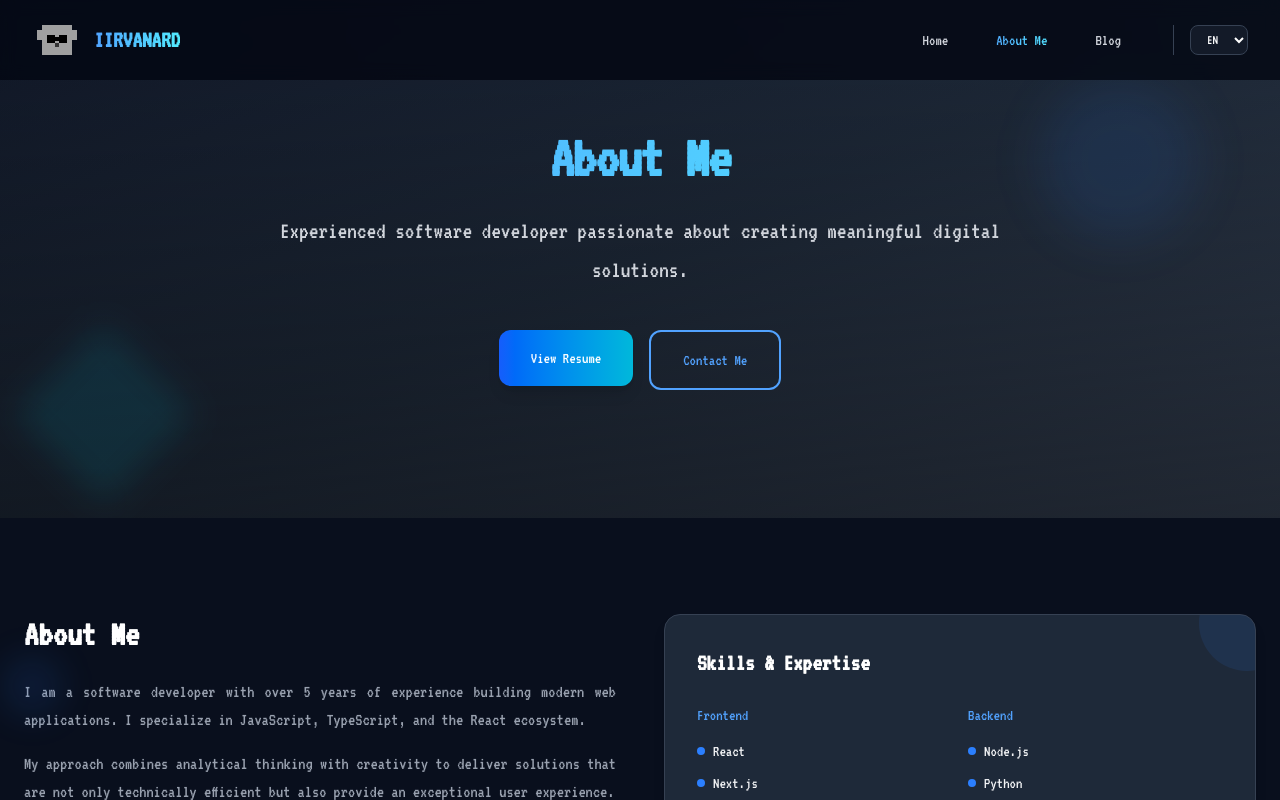
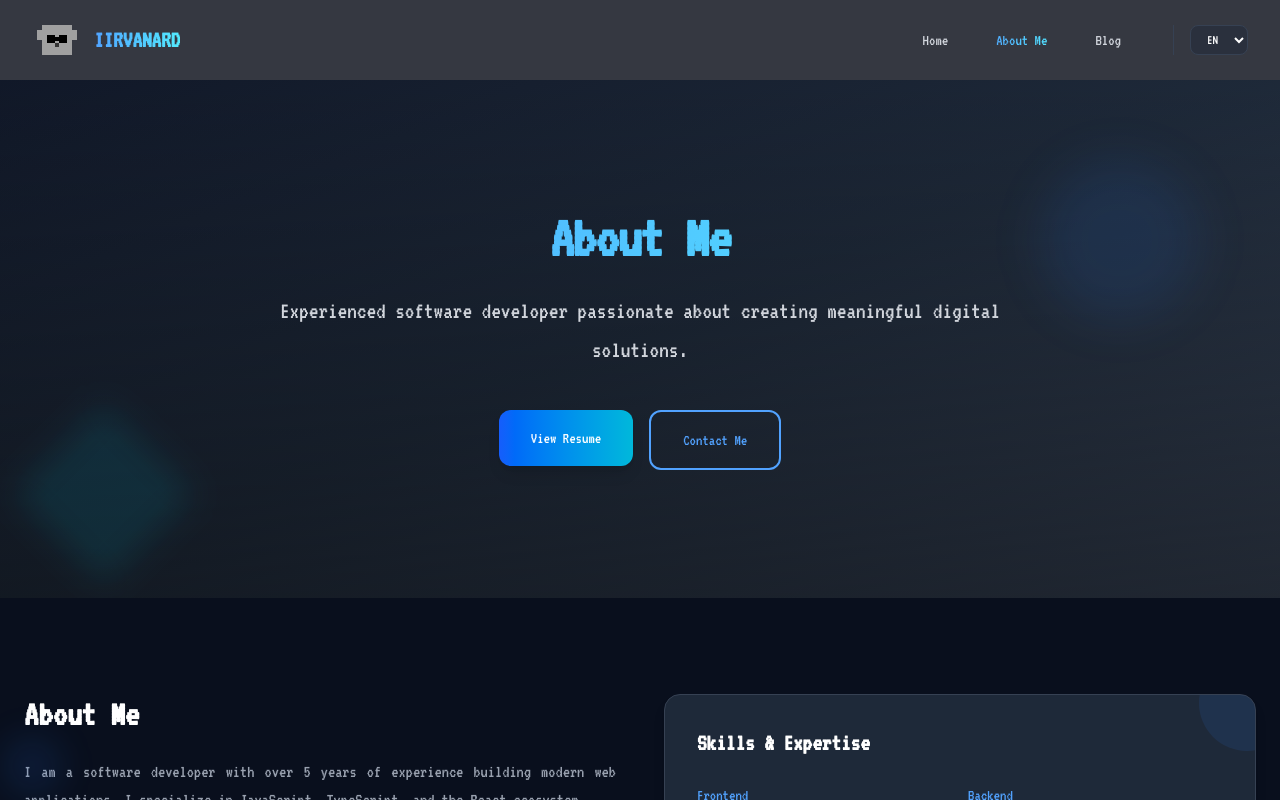
Before and after one commit to iirvanard/iirvanard-portofolio-web, a Next.js app: page /en/about in a window 1280 px wide. Shown: the top 800 px of the page. Built offline with nearby package versions, Linux system fonts and the light colour scheme.

Commit message:
final fix

```diff
--- a/src/app/[locale]/layout.tsx
+++ b/src/app/[locale]/layout.tsx
@@ -5,11 +5,11 @@ import Footer from "@/app/component/footer";
 import {NextIntlClientProvider, hasLocale} from 'next-intl';
 import {notFound} from 'next/navigation';
 import {routing} from '@/i18n/routing';
- // Terapkan VT323 font dengan weight yang diperlukan (misalnya 400)
+
 const vt323 = VT323({
   variable: "--font-vt323",
   subsets: ["latin"],
-  weight: "400", // Menambahkan properti weight
+  weight: "400",
 });
 
 export default async function LocaleLayout({
@@ -19,21 +19,21 @@ export default async function LocaleLayout({
   children: React.ReactNode;
   params: Promise<{locale: string}>;
 }) {
-  // Ensure that the incoming `locale` is valid
   const {locale} = await params;
   if (!hasLocale(routing.locales, locale)) {
     notFound();
   }
 
   return (
-    <html lang={locale}>
-      <body className={`${vt323.variable} antialiased`}>
-      <NextIntlClientProvider>
-
-      <Header locale={locale} />
-      {children}
-      <Footer locale={locale} />
-      </NextIntlClientProvider>
+    <html lang={locale} className="scroll-smooth">
+      <body className={`${vt323.variable} antialiased bg-gray-950 text-gray-100 min-h-screen w-full max-w-[100vw] overflow-x-hidden`}>
+        <NextIntlClientProvider>
+          <Header locale={locale} />
+          <main className="pt-16 md:pt-20"> {/* Adjust based on your header height */}
+            {children}
+          </main>
+          <Footer locale={locale} />
+        </NextIntlClientProvider>
       </body>
     </html>
   );
--- a/src/app/component/header.tsx
+++ b/src/app/component/header.tsx
@@ -21,10 +21,13 @@ const Header = ({ locale }: { locale: string }) => {
 
   const toggleMenu = () => {
     setIsMenuOpen(!isMenuOpen);
+    // Toggle body overflow when menu is open
+    document.body.style.overflow = isMenuOpen ? 'auto' : 'hidden';
   };
 
   const closeMenu = () => {
     setIsMenuOpen(false);
+    document.body.style.overflow = 'auto';
   };
 
   const t = useTranslations("NavbarLinks");
@@ -42,14 +45,14 @@ const Header = ({ locale }: { locale: string }) => {
   };
 
   return (
-<header className={`w-auto z-50 transition-all fixed top-0 left-0 right-0 ${isScrolled ? 'bg-gray-950/90 backdrop-blur-md border-b border-gray-800' : 'bg-gray-950/80 backdrop-blur-sm'}`}>
-<div className="mx-auto px-4 sm:px-6 lg:px-8">
+    <header className={`fixed top-0 left-0 right-0 z-50 w-full ${isScrolled ? 'bg-gray-950/90 backdrop-blur-md border-b border-gray-800' : 'bg-gray-950/80 backdrop-blur-sm'}`}>
+      <div className="mx-auto px-4 sm:px-6 lg:px-8 w-full max-w-[100vw] overflow-x-hidden">
         {/* Main Navigation Container */}
         <div className="flex justify-between items-center h-16 md:h-20">
           {/* Logo Section */}
           <div className="flex-shrink-0 flex items-center">
             <Link href={`/${locale}`} className="flex items-center group">
-              <PixelatedKoala  />
+              <PixelatedKoala />
               <span className="ml-3 text-xl md:text-2xl font-bold bg-clip-text text-transparent bg-gradient-to-r from-blue-400 to-cyan-300">
                 IIRVANARD
               </span>
@@ -120,7 +123,7 @@ const Header = ({ locale }: { locale: string }) => {
       </div>
 
       {/* Mobile Menu */}
-      <div className={`md:hidden transition-all duration-300 ease-in-out overflow-hidden ${isMenuOpen ? 'max-h-96 opacity-100' : 'max-h-0 opacity-0'}`}>
+      <div className={`md:hidden fixed top-16 left-0 right-0 bg-gray-950/95 backdrop-blur-lg transition-all duration-300 ease-in-out overflow-hidden ${isMenuOpen ? 'max-h-screen opacity-100' : 'max-h-0 opacity-0'}`}>
         <div className="px-4 pt-2 pb-6 space-y-1 border-t border-gray-800">
           <Link
             href={`/${locale}`}
```
